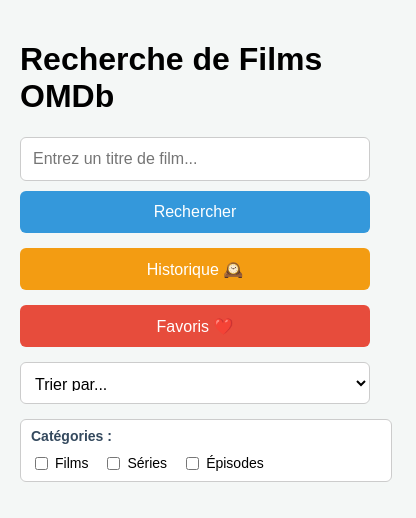
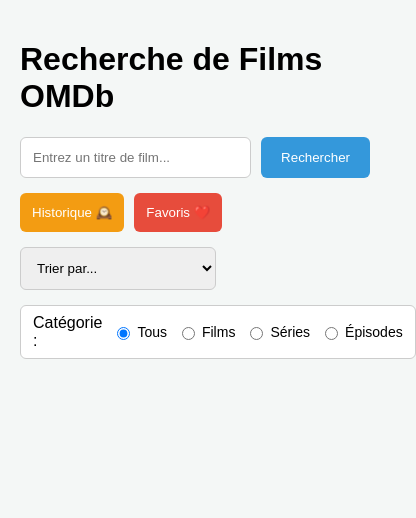
Before and after one commit to MouldiAchouri/ProjetFrontEnd, a Vue app in the folder movies/: page / in a window 390 px wide. Shown: the top 518 px of the page, 416 px wide, since content can reach past the window. Built offline with nearby package versions, Linux system fonts and the light colour scheme.

Commit message:
feat: code juste

```diff
--- a/movies/src/components/BackButton.vue
+++ b/movies/src/components/BackButton.vue
@@ -1,59 +1,111 @@
 <script setup>
-import { useRouter } from 'vue-router';
-const router = useRouter();
+  // Import du hook useRouter depuis vue-router
+  import { useRouter } from 'vue-router'
 
+  // Initialisation du router pour la navigation
+  const router = useRouter()
+
+  // Définition des props du composant
   const props = defineProps({
+    // Prop permettant de personnaliser le texte du bouton
     text: {
+      // Type de la prop
       type: String,
-    default: '← Retour',
-  },
-});
+      // Valeur par défaut du texte
+      default: '← Retour'
+    }
+  })
 
+  // Fonction qui gère le retour arrière
   const goBack = () => {
-  if (window.history.state.back) {
-    router.back();
+    // Vérifie s’il existe une page précédente dans l’historique
+    if (window.history.state?.back) {
+      // Retour à la page précédente
+      router.back()
     } else {
-    router.push('/'); // Retour à l'accueil par défaut si pas d'historique
+      // Redirection vers la page d’accueil si aucun historique
+      router.push('/')
     }
-};
+  }
   </script>
 
   <template>
-  <button @click="router.back()" class="back-button">
+    <!-- Bouton permettant de revenir à la page précédente -->
+    <button
+      @click="goBack"
+
+      class="back-button"
+    >
+      <!-- Affichage du texte provenant de la prop -->
       {{ text }}
     </button>
   </template>
 
   <style scoped>
+  /* Style principal du bouton */
   .back-button {
-  margin-bottom: 25px; /* Espace sous le bouton */
+    /* Espace sous le bouton */
+    margin-bottom: 25px;
+
+    /* Espacement intérieur */
     padding: 10px 15px;
-  background-color: #3498db; /* Un bleu simple pour l'action */
+
+    /* Couleur de fond */
+    background-color: #3498db;
+
+    /* Couleur du texte */
     color: white;
+
+    /* Suppression de la bordure */
     border: none;
+
+    /* Coins arrondis */
     border-radius: 6px;
+
+    /* Curseur pointeur */
     cursor: pointer;
+
+    /* Taille du texte */
     font-size: 16px;
+
+    /* Texte en gras */
     font-weight: bold;
+
+    /* Animation fluide */
     transition: background-color 0.2s, transform 0.1s;
-  display: inline-flex; /* Assure que le bouton reste centré ou aligné */
+
+    /* Alignement avec flex */
+    display: inline-flex;
+
+    /* Centrage vertical */
     align-items: center;
+
+    /* Suppression du soulignement */
     text-decoration: none;
   }
 
+  /* Style au survol */
   .back-button:hover {
+    /* Couleur plus foncée */
     background-color: #2980b9;
   }
 
+  /* Style lors du clic */
   .back-button:active {
+    /* Effet de pression */
     transform: scale(0.98);
   }
 
-/* ⭐️ Réactivité ⭐️ */
+  /* Styles pour les écrans mobiles */
   @media (max-width: 600px) {
     .back-button {
-    width: 100%; /* Pleine largeur sur mobile */
+      /* Pleine largeur */
+      width: 100%;
+
+      /* Contenu centré */
       justify-content: center;
+
+      /* Espace inférieur réduit */
       margin-bottom: 20px;
     }
   }
--- a/movies/src/components/favoris.vue
+++ b/movies/src/components/favoris.vue
@@ -8,7 +8,7 @@
   const router = useRouter();
 
   // Récupère la liste des favoris depuis le store (elle est réactive !).
-  const favorisList = computed(() => favoritesStore.state.list);
+  const favorisList = favoritesStore.state.list;
 
   // Fonction pour naviguer vers les détails d'un film.
   const goToDetail = (imdbID) => {
--- a/movies/src/views/Home.vue
+++ b/movies/src/views/Home.vue
@@ -1,12 +1,12 @@
 <script setup>
-import { ref, computed, watch, nextTick } from 'vue';
+  import { ref, computed, watch } from 'vue';
   import { useRouter } from 'vue-router';
   import FilmCard from '../components/FilmCard.vue';
 
   const API_KEY = "4726f8f9";
   const BASE_URL = "http://www.omdbapi.com/";
 
-// ⭐️ LIMITE CRUCIALE : L'API OMDb ne peut retourner que 100 résultats maximum (10 pages) ⭐️
+  // OMDb API limit (10 results per page)
   const API_HARD_LIMIT_PAGES = 10;
   const RESULTS_PER_PAGE = 10;
 
@@ -19,8 +19,10 @@
   const totalResults = ref(0);
 
   const sortCriteria = ref('None');
-const typeFilter = ref([]);
+  // Default to empty string (All types)
+  const typeFilter = ref('');
   const availableTypes = ref([
+    { label: 'Tous', value: '' },
     { label: 'Films', value: 'movie' },
     { label: 'Séries', value: 'series' },
     { label: 'Épisodes', value: 'episode' },
@@ -28,41 +30,24 @@
 
   const router = useRouter();
 
-// Total des pages basé sur le total de l'API, mais limité à 10.
+  // Total pages calculation
   const apiTotalPages = computed(() => {
     if (totalResults.value === 0) return 0;
     const calculatedPages = Math.ceil(totalResults.value / RESULTS_PER_PAGE);
     return Math.min(calculatedPages, API_HARD_LIMIT_PAGES);
   });
 
-// 1. Fusionne toutes les pages API chargées.
-const allLoadedFilms = computed(() => {
-  const list = [];
-  const pageKeys = Array.from(allFilmsMap.value.keys()).sort((a, b) => a - b);
+  // The movies to display on the current page
+  const paginatedFilms = computed(() => {
+    // If we have the data for the current page in our Map, use it.
+    let list = allFilmsMap.value.get(currentPage.value) || [];
 
-  pageKeys.forEach(pageKey => {
-    list.push(...allFilmsMap.value.get(pageKey));
-  });
+    if (list.length === 0 || sortCriteria.value === 'None') {
       return list;
-});
-
-// 2. Filtre et Trie la liste COMPLÈTE (Cohérence garantie).
-const filteredAndSortedFilms = computed(() => {
-  let listToProcess = allLoadedFilms.value;
-
-  // Filtrage
-  if (typeFilter.value.length > 0) {
-    listToProcess = listToProcess.filter(film =>
-        film.Type && typeFilter.value.includes(film.Type.toLowerCase())
-    );
     }
 
-  // Tri
-  if (listToProcess.length === 0 || sortCriteria.value === 'None') {
-    return listToProcess;
-  }
-
-  const sorted = [...listToProcess];
+    // Local Sorting (for the current page's 10 results)
+    const sorted = [...list];
     const [field, direction] = sortCriteria.value.split('_');
 
     sorted.sort((a, b) => {
@@ -70,14 +55,13 @@
       if (field === 'Year') {
         valA = parseInt(a.Year.split('–')[0]) || 0;
         valB = parseInt(b.Year.split('–')[0]) || 0;
-      if (valA === valB) { return a.Title.localeCompare(b.Title); }
+        if (valA === valB) return a.Title.localeCompare(b.Title);
       } else if (field === 'Title') {
         valA = a.Title;
         valB = b.Title;
       } else {
         return 0;
       }
-
       let comparison = (typeof valA === 'string') ? valA.localeCompare(valB) : valA - valB;
       return direction === 'asc' ? comparison : -comparison;
     });
@@ -85,39 +69,17 @@
     return sorted;
   });
 
-// 3. Extrait les 10 films de la page LOCALE (Cohérence de 10 films/page garantie).
-const paginatedFilms = computed(() => {
-  const list = filteredAndSortedFilms.value;
-  const start = (currentPage.value - 1) * RESULTS_PER_PAGE;
-  const end = start + RESULTS_PER_PAGE;
-  return list.slice(start, end);
+  // Watchers
+  watch([searchTerm, sortCriteria], () => {
+    currentPage.value = 1;
   });
 
-// 4. Calcule le nombre de pages en fonction des résultats filtrés.
-const localTotalPages = computed(() => {
-  if (filteredAndSortedFilms.value.length === 0) return 0;
-  return Math.ceil(filteredAndSortedFilms.value.length / RESULTS_PER_PAGE);
+  // When the category changes, we MUST clear the cache and fetch again
+  watch(typeFilter, () => {
+    allFilmsMap.value = new Map();
+    currentPage.value = 1;
+    searchMovies(1);
   });
-
-// Le nombre de pages affiché à l'utilisateur.
-const displayTotalPages = computed(() => {
-  // Si l'utilisateur a activé un filtre, on ne peut se baser QUE sur ce qu'on a chargé
-  if (typeFilter.value.length > 0) {
-    return localTotalPages.value;
-  }
-  // Sinon, on suit la pagination de l'API (limitée à 10 pages)
-  return apiTotalPages.value;
-});
-
-// 5. Watchers pour la cohérence
-watch(
-    [searchTerm, typeFilter, sortCriteria],
-    () => {
-      console.log("Critères modifiés -> Retour page 1");
-      currentPage.value = 1;
-    }
-);
-
 
   const searchMovies = async (page = 1) => {
     if (!searchTerm.value.trim()) {
@@ -127,97 +89,71 @@
       return false;
     }
 
-  // ⭐️ NOUVEAU CHECK D'ERREUR : Empêche la répétition en bloquant les appels invalides ⭐️
-  if (page > API_HARD_LIMIT_PAGES && page > apiTotalPages.value) {
-    isLoading.value = false;
-    error.value = `L'API OMDb est limitée aux ${API_HARD_LIMIT_PAGES} premières pages. La page ${page} n'est pas accessible.`;
-    return false;
-  }
+    // If jumping too far
+    if (page > API_HARD_LIMIT_PAGES) return false;
 
     isLoading.value = true;
     error.value = null;
 
+    // Clear everything on a brand new search
     if (page === 1) {
       allFilmsMap.value = new Map();
-    sortCriteria.value = 'None';
-    typeFilter.value = [];
       totalResults.value = 0;
     }
 
+    // Use the API cache if we already have this page
     if (allFilmsMap.value.has(page)) {
       isLoading.value = false;
       return true;
     }
 
     try {
-    const url = `${BASE_URL}?apikey=${API_KEY}&s=${searchTerm.value}&page=${page}`;
+      // We add &type= to the URL so the API filters for us
+      const typeParam = typeFilter.value ? `&type=${typeFilter.value}` : '';
+      const url = `${BASE_URL}?apikey=${API_KEY}&s=${searchTerm.value}&page=${page}${typeParam}`;
+
       const res = await fetch(url);
       const data = await res.json();
 
-    if (data.Response === "True" && data.Search && data.Search.length > 0) {
-      // ⭐️ SÉCURITÉ : N'ajoute la page que si elle est valide et contient des films ⭐️
+      if (data.Response === "True" && data.Search) {
         allFilmsMap.value.set(page, data.Search);
+        // Trigger reactivity for the Map
         allFilmsMap.value = new Map(allFilmsMap.value);
         totalResults.value = parseInt(data.totalResults);
         return true;
       } else {
-      // Si Response est 'True' mais qu'il n'y a pas de Search (erreur bizarre ou fin des résultats réels)
-      error.value = data.Error || `Fin des résultats disponibles après la page ${page - 1}.`;
+        error.value = data.Error || "Aucun résultat trouvé.";
         return false;
       }
     } catch (err) {
-    error.value = `Erreur inattendue : ${err.message}`;
-    if (page === 1) {
-      totalResults.value = 0;
-      allFilmsMap.value = new Map();
-    }
+      error.value = `Erreur : ${err.message}`;
       return false;
     } finally {
       isLoading.value = false;
     }
   };
 
-const goToDetail = (imdbID) => {
-  router.push(`/movie/${imdbID}`);
+  const changePage = async (pageNumber) => {
+    if (pageNumber < 1 || pageNumber > apiTotalPages.value) return;
+
+    // Fetch the data for the new page if it's not in the Map
+    if (!allFilmsMap.value.has(pageNumber)) {
+      const success = await searchMovies(pageNumber);
+      if (!success) return;
+    }
+
+    currentPage.value = pageNumber;
+    window.scrollTo({ top: 0, behavior: 'smooth' });
   };
 
   const handleViewDetail = (imdbID) => {
-  goToDetail(imdbID);
-};
-
-const goToHistory = () => {
-  router.push('/historique');
-};
-
-const goToFavorites = () => {
-  router.push('/favoris');
-};
-
-// Fonction changePage (Logique séquentielle pour garantir les données)
-const changePage = async (pageNumber) => {
-  if (pageNumber < 1 || pageNumber > displayTotalPages.value) {
-    return;
-  }
-
-  const requiredApiPage = pageNumber;
-  let dataLoaded = true;
-
-  // 1. Vérifie et charge les données manquantes AVANT de changer la page locale.
-  if (!allFilmsMap.value.has(requiredApiPage) && requiredApiPage <= apiTotalPages.value) {
-    dataLoaded = await searchMovies(requiredApiPage);
-  }
-
-  // 2. Mise à jour de la page locale UNIQUEMENT si les données sont prêtes et chargées.
-  if (dataLoaded) {
-    currentPage.value = pageNumber;
-    window.scrollTo({ top: 0, behavior: 'smooth' });
-  }
+    router.push(`/movie/${imdbID}`);
   };
 
   const visiblePages = computed(() => {
     const pages = [];
     const maxPagesToShow = 5;
-  const total = displayTotalPages.value;
+    const total = apiTotalPages.value;
     const current = currentPage.value;
 
     let startPage = Math.max(1, current - Math.floor(maxPagesToShow / 2));
@@ -248,12 +184,10 @@
           <button @click="() => searchMovies(1)" :disabled="isLoading" class="search-button">Rechercher</button>
         </div>
 
-      <button @click="goToHistory" class="history-button">
-        Historique 🕰️
-      </button>
-      <button @click="goToFavorites" class="favorites-button">
-        Favoris ❤️
-      </button>
+        <div class="nav-buttons">
+          <button @click="router.push('/historique')" class="history-button">Historique 🕰️</button>
+          <button @click="router.push('/favoris')" class="favorites-button">Favoris ❤️</button>
+        </div>
 
         <select v-model="sortCriteria" class="sort-select">
           <option value="None">Trier par...</option>
@@ -264,22 +198,22 @@
         </select>
 
         <div class="type-filter-group">
-        <label class="filter-label">Catégories :</label>
-        <div class="checkbox-container">
-          <div v-for="typeOption in availableTypes" :key="typeOption.value" class="checkbox-item">
+          <label class="filter-label">Catégorie :</label>
+          <div class="radio-container">
+            <div v-for="typeOption in availableTypes" :key="typeOption.value" class="radio-item">
               <input
-                type="checkbox"
-                :id="typeOption.value"
+                  type="radio"
+                  :id="typeOption.value || 'all'"
                   :value="typeOption.value"
                   v-model="typeFilter"
               />
-            <label :for="typeOption.value">{{ typeOption.label }}</label>
+              <label :for="typeOption.value || 'all'">{{ typeOption.label }}</label>
             </div>
           </div>
         </div>
       </div>
 
-    <p v-if="isLoading" class="text-center text-blue-500 font-semibold mt-4">Chargement...</p>
+      <p v-if="isLoading" class="loader">Chargement...</p>
       <p v-else-if="error" class="error-message">Erreur : {{ error }}</p>
 
       <div v-if="paginatedFilms.length > 0" class="results-grid">
@@ -289,224 +223,34 @@
             :film="film"
             @view-detail="handleViewDetail" />
       </div>
-    <p v-else-if="!isLoading && totalResults > 0 && allLoadedFilms.length > 0 && paginatedFilms.length === 0" class="text-center mt-4 text-gray-600">
-      Aucun résultat correspondant aux catégories sélectionnées.
-    </p>
 
-
-    <div v-if="displayTotalPages > 1 && paginatedFilms.length > 0 && !isLoading" class="pagination-controls">
-      <button
-          @click="changePage(currentPage - 1)"
-          :disabled="currentPage === 1"
-          class="pagination-button prev-next">
-        &lt; Précédent
-      </button>
-
-      <template v-for="page in visiblePages" :key="page">
-        <button
-            @click="changePage(page)"
-            :class="{'active-page': page === currentPage}"
-            class="pagination-button page-number">
+      <div v-if="apiTotalPages > 1 && paginatedFilms.length > 0 && !isLoading" class="pagination-controls">
+        <button @click="changePage(currentPage - 1)" :disabled="currentPage === 1" class="pagination-button">&lt;</button>
+        <button v-for="page in visiblePages" :key="page" @click="changePage(page)" :class="{'active-page': page === currentPage}" class="pagination-button">
           {{ page }}
         </button>
-      </template>
-
-      <button
-          @click="changePage(currentPage + 1)"
-          :disabled="currentPage === displayTotalPages"
-          class="pagination-button prev-next">
-        Suivant &gt;
-      </button>
+        <button @click="changePage(currentPage + 1)" :disabled="currentPage === apiTotalPages" class="pagination-button">&gt;</button>
       </div>
     </div>
   </template>
 
   <style scoped>
-/* (Styles inchangés) */
-.home-view {
-  padding: 20px;
-  max-width: 1200px;
-  margin: 0 auto;
-}
-
-.toolbar-container {
-  display: flex;
-  gap: 15px;
-  margin-bottom: 30px;
-  align-items: center;
-  flex-wrap: wrap;
-}
-
-.search-bar {
-  display: flex;
-  gap: 10px;
-  flex-grow: 1;
-}
-
-.search-bar input {
-  flex: 1;
-  padding: 12px;
-  font-size: 16px;
-  border: 1px solid #ccc;
-  border-radius: 6px;
-}
-
-.search-button {
-  padding: 12px 20px;
-  font-size: 16px;
-  border: none;
-  border-radius: 6px;
-  background-color: #3498db;
-  color: white;
-  cursor: pointer;
-  transition: background-color 0.2s;
-  height: 42px;
-  white-space: nowrap;
-}
-.search-button:hover:not(:disabled) {
-  background-color: #2980b9;
-}
-.search-button:disabled {
-  background-color: #bdc3c7;
-  cursor: not-allowed;
-}
-
-.history-button, .favorites-button {
-  padding: 12px 20px;
-  font-size: 16px;
-  border: none;
-  border-radius: 6px;
-  color: white;
-  cursor: pointer;
-  transition: background-color 0.2s;
-  height: 42px;
-  white-space: nowrap;
-}
-.history-button {
-  background-color: #f39c12;
-}
-.history-button:hover {
-  background-color: #e67e22;
-}
-.favorites-button {
-  background-color: #e74c3c;
-}
-.favorites-button:hover {
-  background-color: #c0392b;
-}
-
-.sort-select {
-  padding: 12px 10px;
-  font-size: 16px;
-  border: 1px solid #ccc;
-  border-radius: 6px;
-  background-color: white;
-  cursor: pointer;
-  height: 42px;
-  white-space: nowrap;
-}
-
-.type-filter-group {
-  display: flex;
-  align-items: center;
-  gap: 10px;
-  border: 1px solid #ccc;
-  padding: 8px 10px;
-  border-radius: 6px;
-  background-color: white;
-  white-space: nowrap;
-}
-
-.filter-label {
-  font-size: 14px;
-  color: #34495e;
-  font-weight: bold;
-}
-
-.checkbox-container {
-  display: flex;
-  gap: 15px;
-  align-items: center;
-}
-
-.checkbox-item {
-  display: flex;
-  align-items: center;
-  gap: 4px;
-  font-size: 14px;
-}
-
-.results-summary {
-  text-align: center;
-  font-size: 1.1em;
-  margin-bottom: 20px;
-  color: #34495e;
-}
-
-.results-grid {
-  display: flex;
-  flex-wrap: wrap;
-  gap: 20px;
-  justify-content: center;
-  padding-top: 20px;
-}
-
-.pagination-controls {
-  display: flex;
-  justify-content: center;
-  gap: 8px;
-  margin-top: 40px;
-  margin-bottom: 20px;
-}
-.pagination-button {
-  padding: 10px 16px;
-  font-size: 1em;
-  border: 1px solid #ccc;
-  background-color: white;
-  color: #34495e;
-  border-radius: 4px;
-  cursor: pointer;
-  transition: background-color 0.2s, border-color 0.2s;
-}
-.pagination-button:hover:not(:disabled):not(.active-page) {
-  background-color: #f0f0f0;
-  border-color: #999;
-}
-.pagination-button:disabled {
-  cursor: not-allowed;
-  opacity: 0.5;
-}
-.pagination-button.active-page {
-  background-color: #3498db;
-  color: white;
-  border-color: #3498db;
-  font-weight: bold;
-}
-
-@media (max-width: 900px) {
-  .toolbar-container {
-    flex-direction: column;
-    align-items: stretch;
-  }
-  .search-bar {
-    width: 100%;
-    flex-direction: column;
-    gap: 10px;
-  }
-  .search-bar button, .search-bar input {
-    width: 100%;
-    box-sizing: border-box;
-  }
-  .history-button, .favorites-button, .sort-select {
-    width: 100%;
-  }
-  .type-filter-group {
-    width: 100%;
-    flex-direction: column;
-    align-items: flex-start;
-  }
-  .checkbox-container {
-    flex-wrap: wrap;
-  }
-}
+  .home-view { padding: 20px; max-width: 1200px; margin: 0 auto; }
+  .toolbar-container { display: flex; gap: 15px; margin-bottom: 30px; align-items: center; flex-wrap: wrap; }
+  .search-bar { display: flex; gap: 10px; flex-grow: 1; }
+  .search-bar input { flex: 1; padding: 12px; border: 1px solid #ccc; border-radius: 6px; }
+  .search-button { padding: 12px 20px; border-radius: 6px; background: #3498db; color: white; border: none; cursor: pointer; }
+  .nav-buttons { display: flex; gap: 10px; }
+  .history-button { background: #f39c12; color: white; padding: 12px; border-radius: 6px; border: none; cursor: pointer; }
+  .favorites-button { background: #e74c3c; color: white; padding: 12px; border-radius: 6px; border: none; cursor: pointer; }
+  .sort-select { padding: 12px; border-radius: 6px; border: 1px solid #ccc; }
+  .type-filter-group { display: flex; gap: 10px; align-items: center; background: white; padding: 8px 12px; border-radius: 6px; border: 1px solid #ccc; }
+  .radio-container { display: flex; gap: 10px; }
+  .radio-item { display: flex; align-items: center; gap: 4px; font-size: 14px; }
+  .results-grid { display: flex; flex-wrap: wrap; gap: 20px; justify-content: center; }
+  .loader { text-align: center; color: #3498db; font-weight: bold; margin-top: 20px; }
+  .error-message { text-align: center; color: #e74c3c; margin-top: 20px; }
+  .pagination-controls { display: flex; justify-content: center; gap: 8px; margin-top: 40px; }
+  .pagination-button { padding: 8px 14px; border: 1px solid #ccc; background: white; cursor: pointer; border-radius: 4px; }
+  .active-page { background: #3498db; color: white; border-color: #3498db; }
   </style>
```
Also changed, not shown: movies/src/components/FilmCard.vue (+8 -23 lines), movies/src/views/Detail.vue (+29 -25 lines), 1 other file (tests, documents, lock files or other folders). Lines whose indentation alone changed are shown as unchanged.
